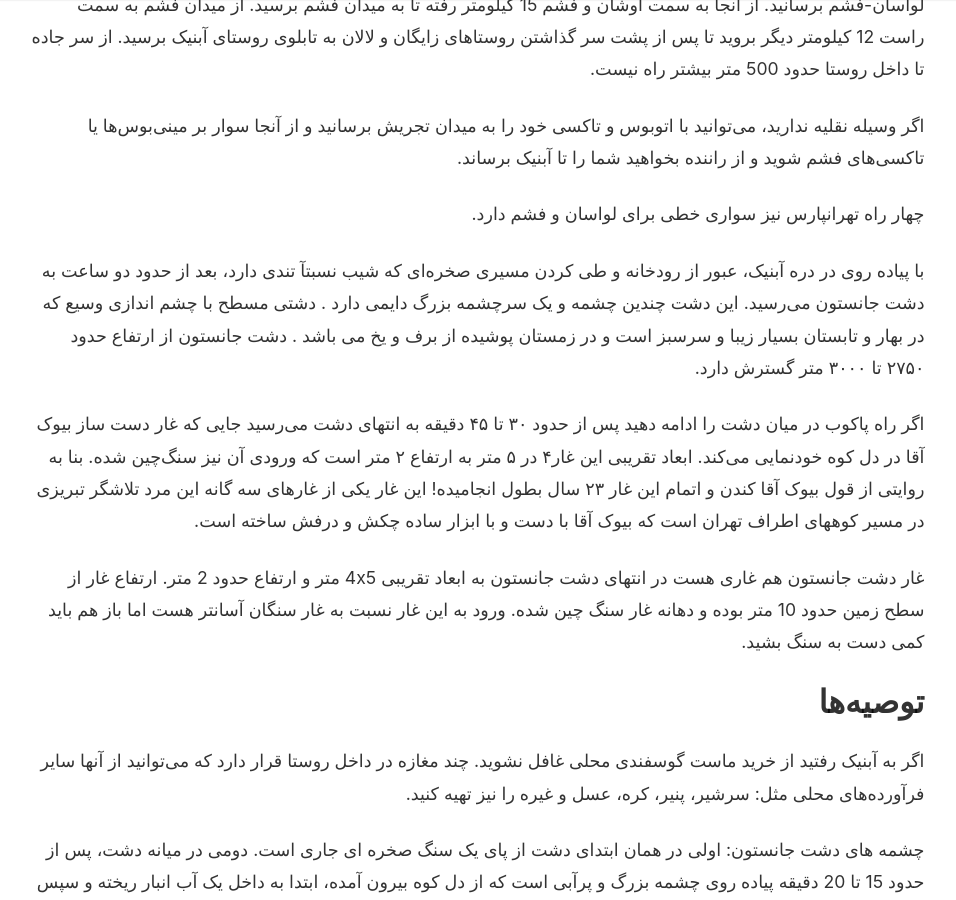
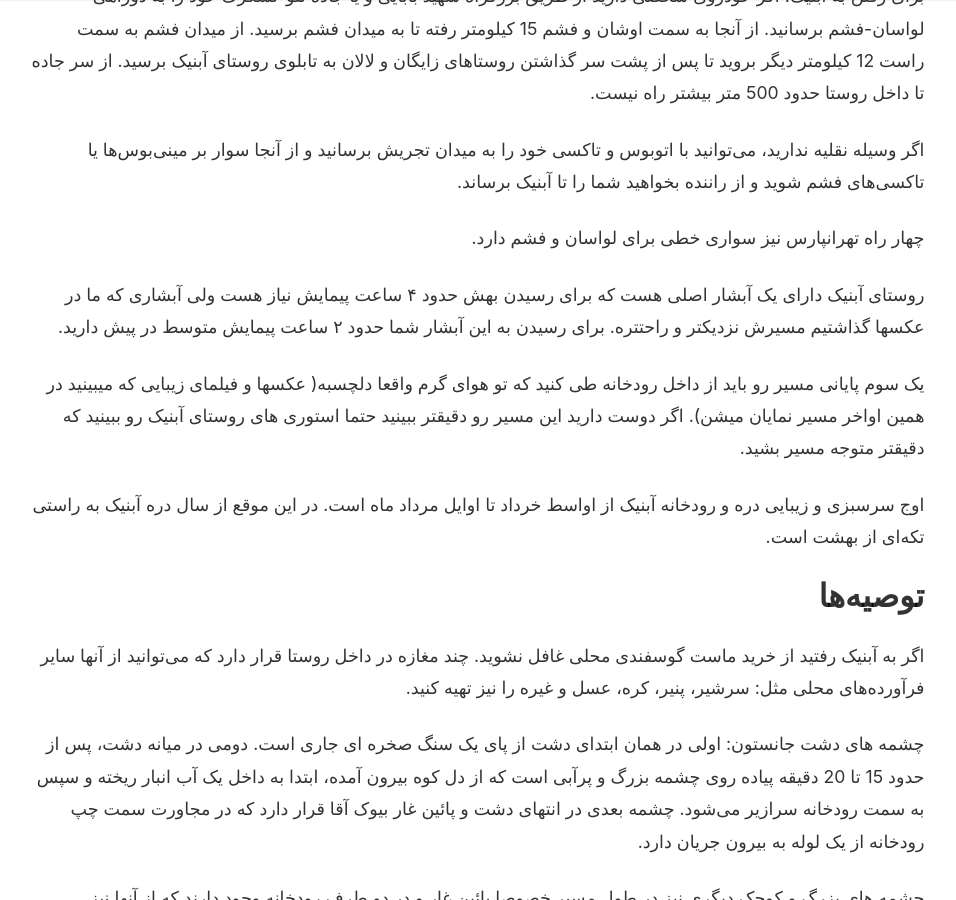
Before and after one commit to MHKarami97/active, a Jekyll site: the page built from _posts/2021-08-23-janeston.md, in a window 1280 px wide and 900 px high, scrolled down 2188 px. Shown: the whole window, without its empty margins (163-1119 px from the left). Built offline with Jekyll 4.4.1, drawn with Linux system fonts in a browser that asks for light colours; nearby versions of some CDN libraries; comment, search, counter and statistics services are not loaded; some of the changed text lies outside the part shown.

Commit message:
update janeston

```diff
--- a/_posts/2021-08-23-janeston.md
+++ b/_posts/2021-08-23-janeston.md
@@ -12,14 +12,14 @@
 ---
 
 ## اندر احوال برنامه ما:
-دشت جانستون یا جانِستان، دشتی زیبا با مناظر دل‌انگیز است که در شمال تنگ آبنیک (آب نیک) در ارتفاع حدود ۲۷۵۰ تا ۳۰۰۰ متری قرار دارد.
-برای دسترسی به این دشت باید از روستای آبنیک گذر کرد. روستای آبنیک در ۱۲ کیلومتری شمال شرقی فشم، بعد از روستاهای زایگان و لالان واقع شده و از توابع بخش رودبار قصران شهرستان شمیرانات به شمار می‌رود.
-با پیاده‌روی یک ساعته در روستای آبنیک و عبور از رودخانه و طی مسیری صخره‌ای که شیب نسبتاً تندی دارد، می‌توان به دشت جانستون رسید.
+روستای آبنیک روستایی سرسبز و خوش آب و هوا از توابع بخش رودبار قصران شهرستان شمیرانات استان تهران است. این روستا در فاصله تقریبا ۴۰ کیلومتری تهران قرار گرفته.
+
+آبنیک با دارا بودن آب و هوای سرد و ییلاقی، حاشیه سرسبز رودخانه کلارود و دامنه های گسترده کوههای اطراف همه ساله بخصوص در فصول بهار و تابستان پذیرای گروه گردشگران از تهران و سایر نقاط کشور است. رودخانه کلارود (که محلی ها به آن رودخانه آبنیک می گویند) به طول ۷ کیلومتر از کوه‌های جانستون و خرسنگ سرچشمه گرفته و یکی از سرشاخه‌های رودخانه جاجرود به شمار می‌آید.
 
 ## تاریخ و زمان سفر:
   - `رفت`: جمعه 3 مرداد ساعت 8
-  - `بازگشت`: جمعه عصر
-  - `درجه سختی برنامه` : 3 از 10
+  - `بازگشت`: جمعه 2 مرداد عصر
+  - `درجه سختی برنامه` : 2 از 10
 
 برای وعده‌ غذایی هر کس می تواند یک وعده غذای آماده برای نهار همراه داشته باشد یا کپسول و سرشعله بیاورد و همانجا آشپزی کند.
 
@@ -37,12 +37,12 @@
 
 چهار راه تهرانپارس نیز سواری خطی برای لواسان و فشم دارد.
 
+ روستای آبنیک دارای یک آبشار اصلی هست که برای رسیدن بهش حدود ۴ ساعت پیمایش نیاز هست ولی آبشاری که ما در عکسها گذاشتیم مسیرش نزدیکتر و راحتتره. برای رسیدن به این آبشار شما حدود ۲ ساعت پیمایش متوسط در پیش دارید.
 
-با پیاده روی در دره آبنیک، عبور از رودخانه و طی کردن مسیری صخره‌ای که شیب نسبتآ تندی دارد، بعد از حدود دو ساعت به دشت جانستون می‌رسید. این دشت چندین چشمه و یک سرچشمه بزرگ دایمی دارد . دشتی مسطح با چشم اندازی وسیع که در بهار و تابستان بسیار زیبا و سرسبز است و در زمستان پوشیده از برف و یخ می باشد . دشت جانستون از ارتفاع حدود ۲۷۵۰ تا ۳۰۰۰ متر گسترش دارد.
+یک سوم پایانی مسیر رو باید از داخل رودخانه طی کنید که تو هوای گرم واقعا دلچسبه( عکسها و فیلمای زیبایی که میبینید در همین اواخر مسیر نمایان میشن). اگر دوست دارید این مسیر رو دقیقتر ببینید حتما استوری های روستای آبنیک رو ببینید که دقیقتر متوجه مسیر بشید.
 
- اگر راه پاکوب در میان دشت را ادامه دهید پس از حدود ۳۰ تا ۴۵ دقیقه به انتهای دشت می‌رسید جایی که غار دست ساز بیوک آقا در دل کوه خودنمایی می‌کند. ابعاد تقریبی این غار۴ در ۵ متر به ارتفاع ۲ متر است که ورودی آن نیز سنگ‌چین شده. بنا به روایتی از قول بیوک آقا کندن و اتمام این غار ۲۳ سال بطول انجامیده! این غار یکی از غارهای سه گانه این مرد تلاشگر تبریزی در مسیر کوههای اطراف تهران است که بیوک آقا با دست و با ابزار ساده چکش و درفش ساخته است.
+اوج سرسبزی و زیبایی دره و رودخانه آبنیک از اواسط خرداد تا اوایل مرداد ماه است. در این موقع از سال دره آبنیک به راستی تکه‌ای از بهشت است.
 
- غار دشت جانستون هم غاری هست در انتهای دشت جانستون به ابعاد تقریبی 4x5 متر و ارتفاع حدود 2 متر. ارتفاع غار از سطح زمین حدود 10 متر بوده و دهانه غار سنگ چین شده. ورود به این غار نسبت به غار سنگان آسانتر هست اما باز هم باید کمی دست به سنگ بشید.
 
 ## توصیه‌ها
 اگر به آبنیک رفتید از خرید ماست گوسفندی محلی غافل نشوید. چند مغازه در داخل روستا قرار دارد که می‌توانید از آنها سایر فرآورده‌های محلی مثل: سرشیر، پنیر، کره، عسل و غیره را نیز تهیه کنید.
@@ -71,10 +71,7 @@
 
 ---
 
-
-`وارد کردن جزئیات شرکت در ایونت` : [porsline]()
-
-`کوچسرفینگ` : [couchsurfing]()
+`کوچسرفینگ` : [couchsurfing](https://www.couchsurfing.com/events/106)
 
 `گروه موقت واتساپ` : [whatsapp](https://chat.whatsapp.com/ECgQcAQkuFFGghuqc3NtYT)
 
```
